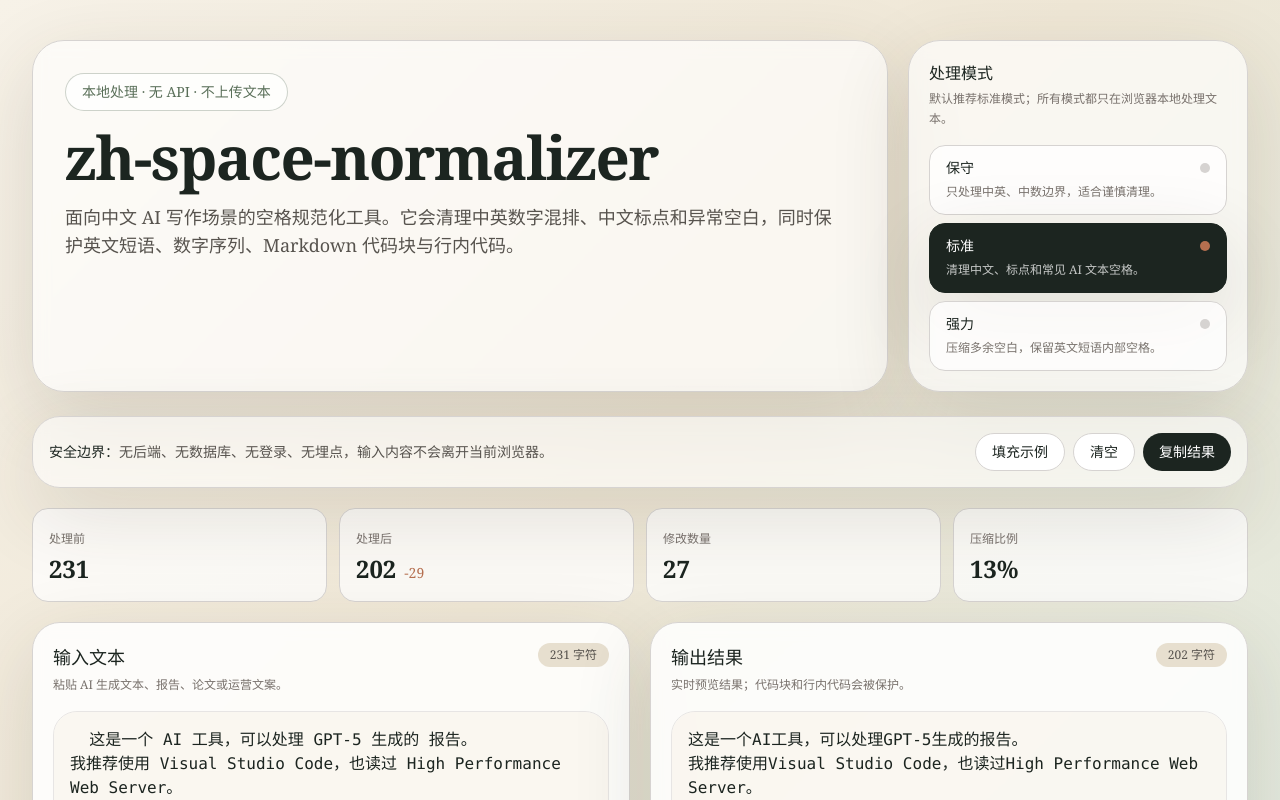
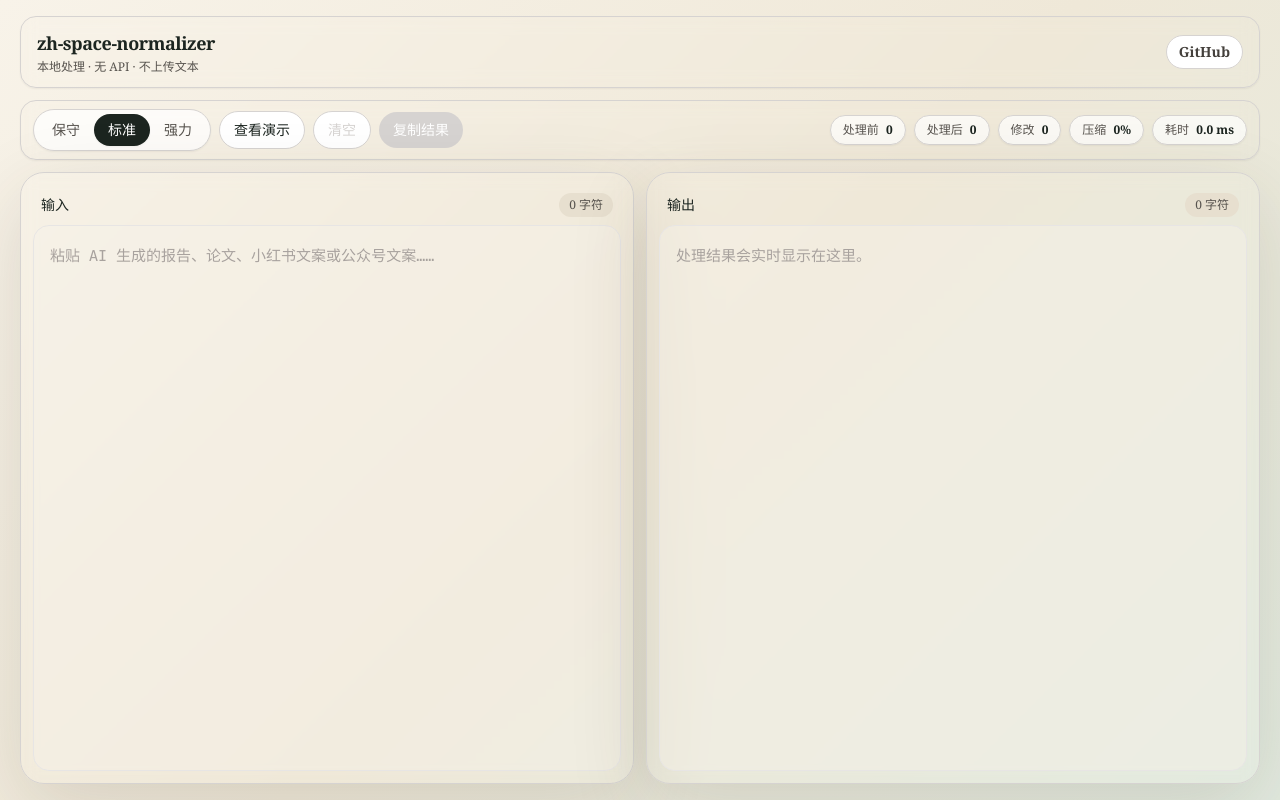
Before and after one commit to chengyebi/zh-space-normalizer, a React (Vite) app: page / in a window 1280 px wide. Shown: the top 800 px of the page. Built offline with nearby package versions, Linux system fonts and the light colour scheme.

Commit message:
refine tool-first layout and add interactive demo

```diff
--- a/src/App.tsx
+++ b/src/App.tsx
@@ -1,10 +1,10 @@
-import { useState } from 'react';
+import { useDeferredValue, useEffect, useState } from 'react';
 import { ModeSelector } from './components/ModeSelector';
 import { StatsBar } from './components/StatsBar';
 import { TextPanel } from './components/TextPanel';
 import { normalizeTextWithStats, type NormalizeMode } from './core/normalizeText';
 
-const exampleText = `  这是一个 AI 工具，可以处理 GPT-5 生成的 报告。
+const exampleText = `这是一个 AI 工具，可以处理 GPT-5 生成的 报告。
 我推荐使用 Visual Studio Code，也读过 High Performance Web Server。
 我有 3 个模块 和 2 个页面。
 你好 ， 世界 ！ 请使用 （ 示例 ） 。
@@ -17,16 +17,50 @@ int main() {
 }
 \`\`\`
 
-请运行 \`npm run build\` ， 然后查看 AI 结果。  `;
+请运行 \`npm run build\`，然后查看 AI 结果。`;
+
+function sliceByProgress(text: string, progress: number) {
+  return text.slice(0, Math.ceil((text.length * progress) / 100));
+}
 
 export default function App() {
-  const [input, setInput] = useState(exampleText);
+  const [input, setInput] = useState('');
   const [mode, setMode] = useState<NormalizeMode>('standard');
   const [copyState, setCopyState] = useState<'idle' | 'copied' | 'failed'>('idle');
+  const [demoOpen, setDemoOpen] = useState(false);
+  const [demoRun, setDemoRun] = useState(0);
+  const [demoProgress, setDemoProgress] = useState(0);
+  const deferredInput = useDeferredValue(input);
+  const textToNormalize = input === '' ? '' : deferredInput;
 
-  const result = normalizeTextWithStats(input, { mode });
+  const startTime = performance.now();
+  const result = normalizeTextWithStats(textToNormalize, { mode });
+  const durationMs = performance.now() - startTime;
   const hasInput = input.length > 0;
   const hasOutput = result.text.length > 0;
+  const demoOutput = normalizeTextWithStats(exampleText, { mode }).text;
+  const demoInputPreview = sliceByProgress(exampleText, demoProgress);
+  const demoOutputPreview = sliceByProgress(demoOutput, Math.max(0, demoProgress - 15));
+  const demoFinished = demoProgress >= 100;
+
+  useEffect(() => {
+    if (!demoOpen) {
+      return;
+    }
+
+    setDemoProgress(0);
+    const timer = window.setInterval(() => {
+      setDemoProgress((previous) => {
+        const next = Math.min(previous + 4, 100);
+        if (next === 100) {
+          window.clearInterval(timer);
+        }
+        return next;
+      });
+    }, 45);
+
+    return () => window.clearInterval(timer);
+  }, [demoOpen, demoRun]);
 
   async function copyOutput() {
     try {
@@ -39,52 +73,55 @@ export default function App() {
     window.setTimeout(() => setCopyState('idle'), 1600);
   }
 
+  function clearText() {
+    setInput('');
+    setCopyState('idle');
+  }
+
+  function useExample() {
+    setInput(exampleText);
+    setDemoOpen(false);
+  }
+
+  function closeDemo() {
+    setDemoOpen(false);
+  }
+
   return (
-    <main className="min-h-screen overflow-hidden bg-[linear-gradient(135deg,#f7f2e8_0%,#efe7d6_45%,#dfe9df_100%)] px-4 py-6 text-ink md:px-8 md:py-10">
-      <div className="mx-auto max-w-7xl">
-        <header className="mb-6 grid gap-5 lg:grid-cols-[1fr_340px] lg:items-stretch">
-          <section className="rounded-[2rem] border border-stone-300 bg-white/65 p-6 shadow-soft backdrop-blur md:p-8">
-            <p className="mb-4 inline-flex rounded-full border border-moss/30 bg-white/70 px-4 py-2 text-sm text-moss">
-              本地处理 · 无 API · 不上传文本
-            </p>
-            <h1 className="text-4xl font-bold tracking-tight text-ink md:text-6xl">
-              zh-space-normalizer
-            </h1>
-            <p className="mt-4 max-w-3xl text-base leading-8 text-stone-600 md:text-lg">
-              面向中文 AI 写作场景的空格规范化工具。它会清理中英数字混排、中文标点和异常空白，同时保护英文短语、数字序列、Markdown 代码块与行内代码。
-            </p>
-          </section>
-
-          <aside className="rounded-[2rem] border border-stone-300 bg-white/65 p-5 shadow-soft backdrop-blur">
-            <div className="mb-4">
-              <h2 className="text-base font-semibold text-ink">处理模式</h2>
-              <p className="mt-1 text-xs leading-5 text-stone-500">
-                默认推荐标准模式；所有模式都只在浏览器本地处理文本。
-              </p>
+    <main className="flex min-h-screen flex-col bg-[linear-gradient(135deg,#f8f3e9_0%,#efe8d8_52%,#e2eadf_100%)] px-3 py-3 text-ink md:px-5 md:py-4">
+      <header className="mx-auto flex w-full max-w-[1600px] flex-wrap items-center justify-between gap-3 rounded-2xl border border-stone-300 bg-white/72 px-4 py-3 shadow-sm backdrop-blur">
+        <div className="min-w-0">
+          <h1 className="text-base font-bold tracking-tight text-ink md:text-lg">zh-space-normalizer</h1>
+          <p className="mt-0.5 text-xs text-stone-600">本地处理 · 无 API · 不上传文本</p>
         </div>
-            <ModeSelector mode={mode} onChange={setMode} />
-          </aside>
+        <a
+          className="rounded-full border border-stone-300 bg-white px-3 py-1.5 text-sm font-semibold text-stone-700 transition hover:border-moss hover:text-moss"
+          href="https://github.com/chengyebi/zh-space-normalizer"
+          target="_blank"
+          rel="noreferrer"
+        >
+          GitHub
+        </a>
       </header>
 
-        <section className="mb-5 rounded-[1.75rem] border border-stone-300 bg-white/55 p-4 shadow-soft backdrop-blur">
-          <div className="flex flex-wrap items-center justify-between gap-3">
-            <div className="text-sm leading-6 text-stone-600">
-              <strong className="text-ink">安全边界：</strong>
-              无后端、无数据库、无登录、无埋点，输入内容不会离开当前浏览器。
-            </div>
-            <div className="flex flex-wrap gap-2">
+      <section className="mx-auto mt-3 flex w-full max-w-[1600px] flex-wrap items-center justify-between gap-3 rounded-2xl border border-stone-300 bg-white/68 px-3 py-2 shadow-sm backdrop-blur">
+        <div className="flex flex-wrap items-center gap-2">
+          <ModeSelector mode={mode} onChange={setMode} />
           <button
             type="button"
-                onClick={() => setInput(exampleText)}
-                className="rounded-full border border-stone-300 bg-white px-4 py-2 text-sm font-semibold text-ink transition hover:border-moss hover:text-moss"
+            onClick={() => {
+              setDemoOpen(true);
+              setDemoRun((run) => run + 1);
+            }}
+            className="rounded-full border border-stone-300 bg-white px-3.5 py-2 text-sm font-semibold text-ink transition hover:border-moss hover:text-moss"
           >
-                填充示例
+            查看演示
           </button>
           <button
             type="button"
-                onClick={() => setInput('')}
+            onClick={clearText}
             disabled={!hasInput}
-                className="rounded-full border border-stone-300 bg-white px-4 py-2 text-sm font-semibold text-ink transition hover:border-clay hover:text-clay disabled:cursor-not-allowed disabled:text-stone-300"
+            className="rounded-full border border-stone-300 bg-white px-3.5 py-2 text-sm font-semibold text-ink transition hover:border-clay hover:text-clay disabled:cursor-not-allowed disabled:text-stone-300"
           >
             清空
           </button>
@@ -92,42 +129,102 @@ export default function App() {
             type="button"
             onClick={copyOutput}
             disabled={!hasOutput}
-                className="rounded-full bg-ink px-4 py-2 text-sm font-semibold text-white transition hover:bg-moss disabled:cursor-not-allowed disabled:bg-stone-300"
+            className="rounded-full bg-ink px-3.5 py-2 text-sm font-semibold text-white transition hover:bg-moss disabled:cursor-not-allowed disabled:bg-stone-300"
           >
-                {copyState === 'copied'
-                  ? '已复制'
-                  : copyState === 'failed'
-                    ? '复制失败'
-                    : '复制结果'}
+            {copyState === 'copied' ? '已复制' : copyState === 'failed' ? '复制失败' : '复制结果'}
           </button>
         </div>
-          </div>
-        </section>
-
-        <section className="mb-5">
         <StatsBar
           beforeChars={result.stats.beforeChars}
           afterChars={result.stats.afterChars}
           changes={result.stats.changes}
+          durationMs={durationMs}
         />
       </section>
 
-        <section className="grid gap-5 lg:grid-cols-2">
+      <section className="mx-auto mt-3 grid w-full max-w-[1600px] flex-1 min-h-0 gap-3 lg:grid-cols-2">
         <TextPanel
-            title="输入文本"
+          title="输入"
           value={input}
-            helper="粘贴 AI 生成文本、报告、论文或运营文案。"
-            placeholder="在这里粘贴需要规范化的中文文本..."
+          placeholder="粘贴 AI 生成的报告、论文、小红书文案或公众号文案……"
           onChange={setInput}
         />
         <TextPanel
-            title="输出结果"
+          title="输出"
           value={result.text}
-            helper="实时预览结果；代码块和行内代码会被保护。"
+          placeholder="处理结果会实时显示在这里。"
           readOnly
         />
       </section>
+
+      {demoOpen ? (
+        <div className="fixed inset-0 z-20 flex items-center justify-center bg-ink/28 p-3 backdrop-blur-sm">
+          <section className="flex max-h-[90vh] w-full max-w-5xl flex-col rounded-3xl border border-stone-300 bg-paper p-4 shadow-soft md:p-5">
+            <div className="mb-3 flex flex-wrap items-start justify-between gap-3">
+              <div>
+                <h2 className="text-lg font-bold text-ink">演示：中文 AI 文本空格规范化</h2>
+                <p className="mt-1 text-sm text-stone-600">
+                  演示只使用内置示例，不会写入输入框；点击“使用该示例”后才会填入。
+                </p>
               </div>
+              <div className="flex gap-2">
+                {demoFinished ? (
+                  <button
+                    type="button"
+                    onClick={() => setDemoRun((run) => run + 1)}
+                    className="rounded-full border border-stone-300 bg-white px-3 py-2 text-sm font-semibold text-ink transition hover:border-moss hover:text-moss"
+                  >
+                    重播
+                  </button>
+                ) : null}
+                <button
+                  type="button"
+                  onClick={closeDemo}
+                  className="rounded-full border border-stone-300 bg-white px-3 py-2 text-sm font-semibold text-ink transition hover:border-clay hover:text-clay"
+                >
+                  关闭演示
+                </button>
+              </div>
+            </div>
+            <div className="mb-3 h-1.5 overflow-hidden rounded-full bg-stone-200">
+              <div
+                className="h-full rounded-full bg-moss transition-all duration-100"
+                style={{ width: `${demoProgress}%` }}
+              />
+            </div>
+            <div className="grid min-h-0 flex-1 gap-3 overflow-hidden lg:grid-cols-2">
+              <textarea
+                className="min-h-[260px] rounded-2xl border border-stone-300 bg-white/80 p-4 font-mono text-sm leading-7 text-ink outline-none"
+                value={demoInputPreview}
+                readOnly
+                aria-label="演示输入"
+              />
+              <textarea
+                className="min-h-[260px] rounded-2xl border border-stone-300 bg-white/80 p-4 font-mono text-sm leading-7 text-ink outline-none"
+                value={demoOutputPreview}
+                readOnly
+                aria-label="演示输出"
+              />
+            </div>
+            <div className="mt-4 flex flex-wrap justify-end gap-2">
+              <button
+                type="button"
+                onClick={useExample}
+                className="rounded-full bg-ink px-4 py-2 text-sm font-semibold text-white transition hover:bg-moss"
+              >
+                使用该示例
+              </button>
+              <button
+                type="button"
+                onClick={closeDemo}
+                className="rounded-full border border-stone-300 bg-white px-4 py-2 text-sm font-semibold text-ink transition hover:border-clay hover:text-clay"
+              >
+                关闭演示
+              </button>
+            </div>
+          </section>
+        </div>
+      ) : null}
     </main>
   );
 }
--- a/src/components/ModeSelector.tsx
+++ b/src/components/ModeSelector.tsx
@@ -5,31 +5,19 @@ interface ModeSelectorProps {
   onChange: (mode: NormalizeMode) => void;
 }
 
-const modes: Array<{
-  value: NormalizeMode;
-  label: string;
-  description: string;
-}> = [
-  {
-    value: 'conservative',
-    label: '保守',
-    description: '只处理中英、中数边界，适合谨慎清理。',
-  },
-  {
-    value: 'standard',
-    label: '标准',
-    description: '清理中文、标点和常见 AI 文本空格。',
-  },
-  {
-    value: 'aggressive',
-    label: '强力',
-    description: '压缩多余空白，保留英文短语内部空格。',
-  },
+const modes: Array<{ value: NormalizeMode; label: string }> = [
+  { value: 'conservative', label: '保守' },
+  { value: 'standard', label: '标准' },
+  { value: 'aggressive', label: '强力' },
 ];
 
 export function ModeSelector({ mode, onChange }: ModeSelectorProps) {
   return (
-    <div className="grid gap-2" role="radiogroup" aria-label="处理模式">
+    <div
+      className="inline-flex rounded-full border border-stone-300 bg-white/75 p-1 shadow-sm"
+      role="radiogroup"
+      aria-label="处理模式"
+    >
       {modes.map((item) => {
         const active = item.value === mode;
 
@@ -40,23 +28,11 @@ export function ModeSelector({ mode, onChange }: ModeSelectorProps) {
             role="radio"
             aria-checked={active}
             onClick={() => onChange(item.value)}
-            className={`group rounded-2xl border px-4 py-3 text-left transition ${
-              active
-                ? 'border-ink bg-ink text-white shadow-soft'
-                : 'border-stone-300 bg-white/75 text-ink hover:border-moss hover:bg-white'
+            className={`rounded-full px-3.5 py-1.5 text-sm font-semibold transition ${
+              active ? 'bg-ink text-white shadow-sm' : 'text-stone-600 hover:bg-mist hover:text-ink'
             }`}
           >
-            <span className="flex items-center justify-between gap-3">
-              <span className="text-sm font-semibold">{item.label}</span>
-              <span
-                className={`h-2.5 w-2.5 rounded-full ${
-                  active ? 'bg-clay' : 'bg-stone-300 group-hover:bg-moss'
-                }`}
-              />
-            </span>
-            <span className={`mt-1 block text-xs leading-5 ${active ? 'text-white/75' : 'text-stone-500'}`}>
-              {item.description}
-            </span>
+            {item.label}
           </button>
         );
       })}
--- a/src/components/StatsBar.tsx
+++ b/src/components/StatsBar.tsx
@@ -2,34 +2,29 @@ interface StatsBarProps {
   beforeChars: number;
   afterChars: number;
   changes: number;
+  durationMs: number;
 }
 
-export function StatsBar({ beforeChars, afterChars, changes }: StatsBarProps) {
-  const delta = afterChars - beforeChars;
-  const deltaLabel = delta > 0 ? `+${delta}` : String(delta);
+export function StatsBar({ beforeChars, afterChars, changes, durationMs }: StatsBarProps) {
   const compactRate = beforeChars === 0 ? 0 : Math.round(((beforeChars - afterChars) / beforeChars) * 100);
+  const items = [
+    ['处理前', beforeChars.toLocaleString()],
+    ['处理后', afterChars.toLocaleString()],
+    ['修改', changes.toLocaleString()],
+    ['压缩', `${compactRate}%`],
+    ['耗时', `${durationMs.toFixed(1)} ms`],
+  ];
 
   return (
-    <div className="grid gap-3 sm:grid-cols-4">
-      <div className="rounded-2xl border border-stone-300 bg-white/75 p-4">
-        <span className="text-xs text-stone-500">处理前</span>
-        <strong className="mt-1 block text-2xl text-ink">{beforeChars}</strong>
-      </div>
-      <div className="rounded-2xl border border-stone-300 bg-white/75 p-4">
-        <span className="text-xs text-stone-500">处理后</span>
-        <strong className="mt-1 block text-2xl text-ink">
-          {afterChars}
-          <span className="ml-2 text-sm font-normal text-clay">{deltaLabel}</span>
-        </strong>
-      </div>
-      <div className="rounded-2xl border border-stone-300 bg-white/75 p-4">
-        <span className="text-xs text-stone-500">修改数量</span>
-        <strong className="mt-1 block text-2xl text-ink">{changes}</strong>
-      </div>
-      <div className="rounded-2xl border border-stone-300 bg-white/75 p-4">
-        <span className="text-xs text-stone-500">压缩比例</span>
-        <strong className="mt-1 block text-2xl text-ink">{compactRate}%</strong>
-      </div>
+    <div className="flex flex-wrap items-center gap-2 text-xs text-stone-600">
+      {items.map(([label, value]) => (
+        <span
+          key={label}
+          className="rounded-full border border-stone-300 bg-white/70 px-3 py-1.5 shadow-sm"
+        >
+          {label} <strong className="ml-1 font-semibold text-ink">{value}</strong>
+        </span>
+      ))}
     </div>
   );
 }
--- a/src/components/TextPanel.tsx
+++ b/src/components/TextPanel.tsx
@@ -1,33 +1,22 @@
 interface TextPanelProps {
   title: string;
   value: string;
-  placeholder?: string;
+  placeholder: string;
   readOnly?: boolean;
-  helper?: string;
   onChange?: (value: string) => void;
 }
 
-export function TextPanel({
-  title,
-  value,
-  placeholder,
-  readOnly = false,
-  helper,
-  onChange,
-}: TextPanelProps) {
+export function TextPanel({ title, value, placeholder, readOnly = false, onChange }: TextPanelProps) {
   return (
-    <section className="flex min-h-[460px] flex-col rounded-[1.75rem] border border-stone-300 bg-white/85 p-4 shadow-soft backdrop-blur md:p-5">
-      <div className="mb-4 flex items-start justify-between gap-3">
-        <div>
-          <h2 className="text-lg font-semibold text-ink">{title}</h2>
-          {helper ? <p className="mt-1 text-xs leading-5 text-stone-500">{helper}</p> : null}
-        </div>
-        <span className="shrink-0 rounded-full bg-mist px-3 py-1 text-xs text-stone-600">
+    <section className="flex min-h-[42vh] flex-col rounded-3xl border border-stone-300 bg-white/88 p-3 shadow-soft backdrop-blur lg:min-h-0">
+      <div className="flex h-10 items-center justify-between gap-3 px-2">
+        <h2 className="text-sm font-semibold text-ink">{title}</h2>
+        <span className="rounded-full bg-mist px-2.5 py-1 text-xs text-stone-600">
           {value.length} 字符
         </span>
       </div>
       <textarea
-        className="min-h-[350px] flex-1 rounded-3xl border border-stone-200 bg-paper/50 p-4 font-mono text-sm leading-7 text-ink outline-none transition placeholder:text-stone-400 focus:border-moss focus:bg-white md:text-base"
+        className="min-h-0 flex-1 rounded-2xl border border-stone-200 bg-paper/45 p-4 font-mono text-sm leading-7 text-ink outline-none transition placeholder:text-stone-400 focus:border-moss focus:bg-white md:text-[15px]"
         value={value}
         placeholder={placeholder}
         readOnly={readOnly}
```
Also changed, not shown: 1 other file (tests, documents, lock files or other folders). Lines whose indentation alone changed are shown as unchanged.
